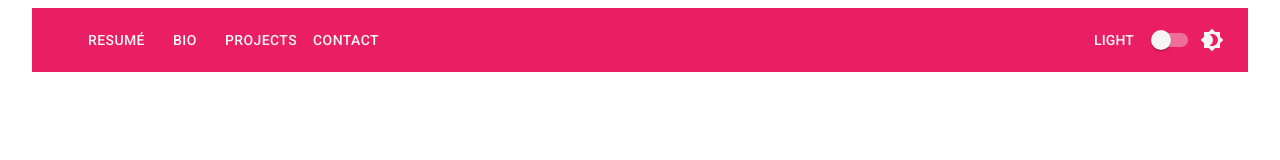
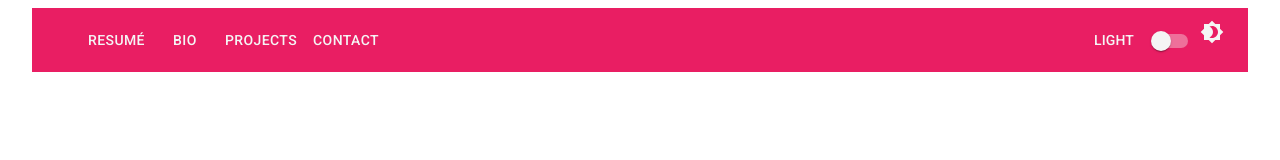
Before and after one commit to Ayamagucci/portfolio-site, a React app: page / in a window 1280 px wide. Shown: the top 160 px of the page. Built offline with nearby package versions, Linux system fonts and the light colour scheme.

Commit message:
applied hover to switch

```diff
--- a/src/components/Nav.jsx
+++ b/src/components/Nav.jsx
@@ -67,6 +67,8 @@ export default function Nav({ elevation, darkMode, toggleDarkMode }) {
           <Typography variant='body2' sx={{ mr: '0.5rem', color: theme.palette.background.paper }}>
             { darkMode ? 'DARK' : 'LIGHT' }
           </Typography>
+
+          <Hover>
             <Switch
               name='light-switch'
               checked={ darkMode }
@@ -85,6 +87,7 @@ export default function Nav({ elevation, darkMode, toggleDarkMode }) {
             ) : (
               <Brightness4Icon sx={{ color: theme.palette.background.paper }} />
             ) }
+          </Hover>
         </Box>
       </Toolbar>
     </AppBar>
```
